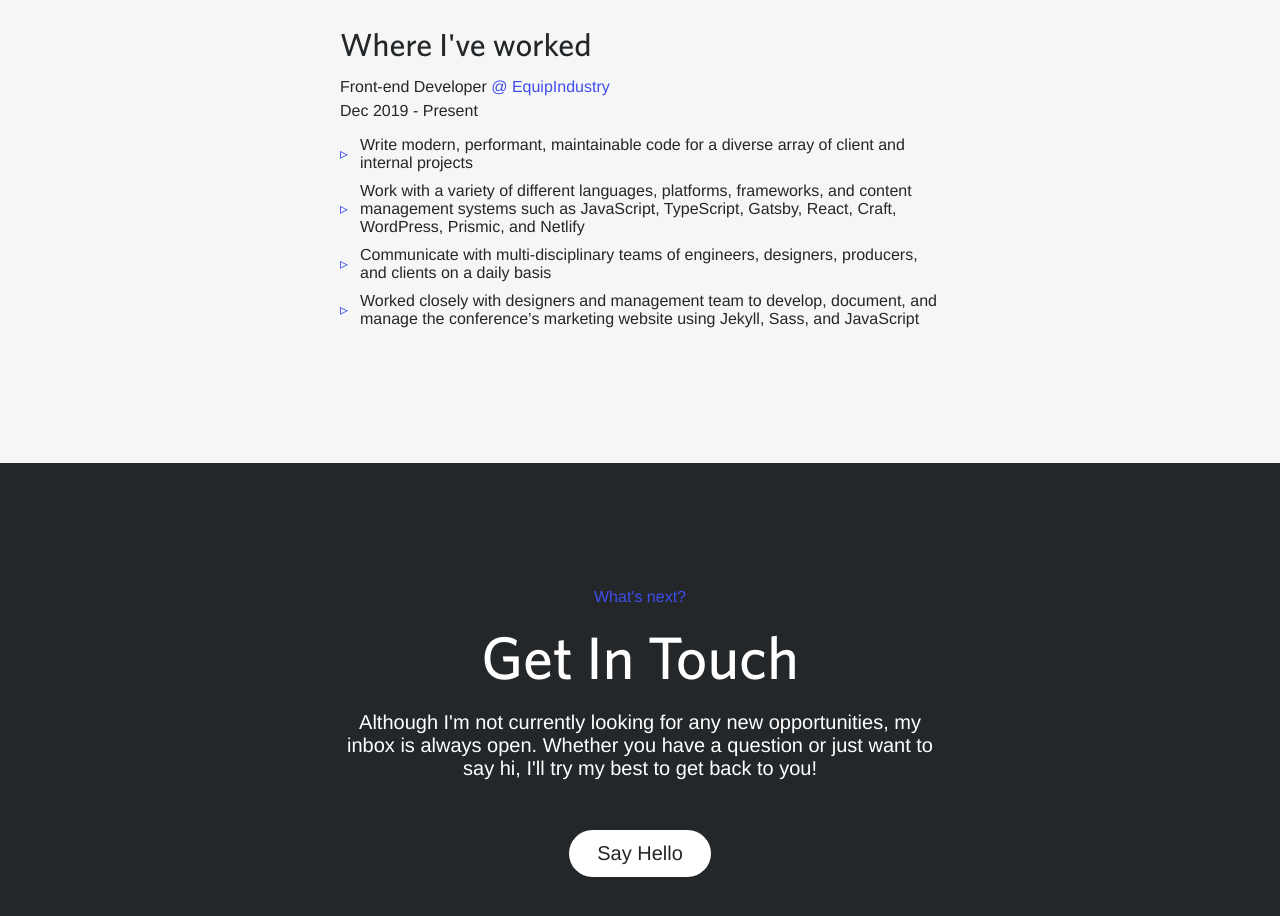
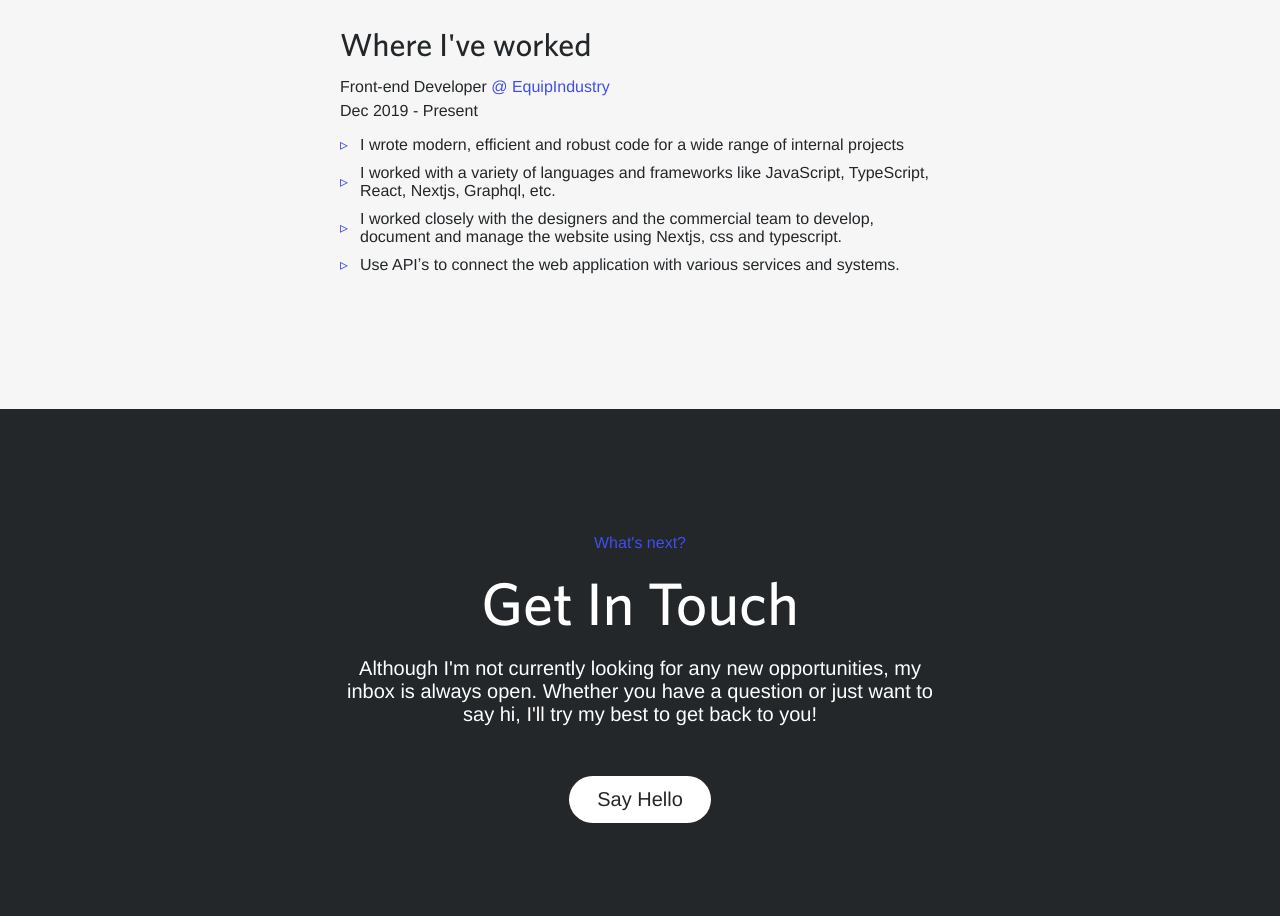
Before and after one commit to Aireck2/portfolio-ts, a Next.js app: page / in a window 1280 px wide. Shown: the part 1740-2656 px from the top of the page. Built offline with nearby package versions, Linux system fonts and the light colour scheme; a web font is replaced by a local one.

Commit message:
chore: implement proper job description (#31)

```diff
--- a/widgets/IExperience.tsx
+++ b/widgets/IExperience.tsx
@@ -8,10 +8,10 @@ const IExperience = () => {
     jobPosition: 'Front-end Developer',
     email: 'erickescribaa@gmail.com',
     jobDescription: [
-      'Write modern, performant, maintainable code for a diverse array of client and internal projects',
-      'Work with a variety of different languages, platforms, frameworks, and content management systems such as JavaScript, TypeScript, Gatsby, React, Craft, WordPress, Prismic, and Netlify',
-      'Communicate with multi-disciplinary teams of engineers, designers, producers, and clients on a daily basis',
-      'Worked closely with designers and management team to develop, document, and manage the conference’s marketing website using Jekyll, Sass, and JavaScript',
+      'I wrote modern, efficient and robust code for a wide range of internal projects',
+      'I worked with a variety of languages and frameworks like JavaScript, TypeScript, React, Nextjs, Graphql, etc.',
+      'I worked closely with the designers and the commercial team to develop, document and manage the website using Nextjs, css and typescript.',
+      'Use APIʼs to connect the web application with various services and systems.',
     ],
   }
   return (
```
